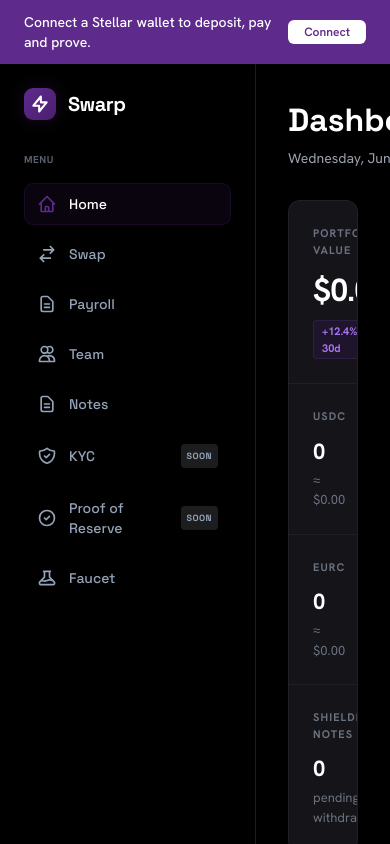
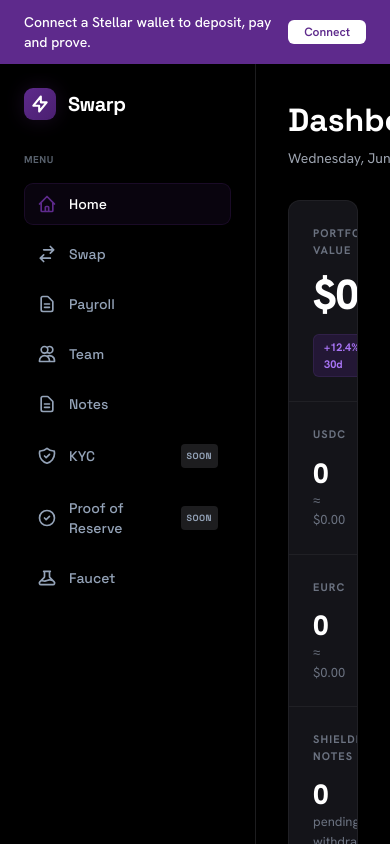
Before and after one commit to codeZe-us/swarp, a Next.js app in the folder web/: page / in a window 390 px wide. Shown: the top 844 px of the page. Built offline with nearby package versions, Linux system fonts and the light colour scheme; no server answers.

Commit message:
fix: fixes

```diff
--- a/web/app/page.tsx
+++ b/web/app/page.tsx
@@ -160,33 +160,42 @@ export default function Home() {
 
         {/* Row 1: Portfolio Value & Balances */}
         <div className="bg-[#141419] border border-white/5 rounded-xl flex flex-col md:flex-row overflow-hidden">
-          <div className="p-6 md:p-8 flex-1 border-b md:border-b-0 md:border-r border-white/5">
+          <div className="p-6 md:p-8 flex-[1.5] border-b md:border-b-0 md:border-r border-white/5 flex flex-col justify-between">
             <span className="text-[11px] font-bold text-gray-500 uppercase tracking-widest block mb-4">PORTFOLIO VALUE</span>
-            <div className="flex flex-col gap-3">
-              <h2 className="text-[32px] font-bold text-white tracking-tight leading-none">
-                ${totalValue.toLocaleString('en-US', { minimumFractionDigits: 2, maximumFractionDigits: 2 })}
-              </h2>
-              <div>
-                <span className="inline-flex bg-[#3B1C5F]/30 text-[#A874F5] px-2 py-0.5 rounded text-[11px] font-bold border border-[#A874F5]/10">
-                  +12.4% 30d
+            <div className="flex flex-col items-start gap-4">
+              <div className="flex items-baseline">
+                <h2 className="text-[42px] font-extrabold text-white tracking-tight leading-none">
+                  ${totalValue.toLocaleString('en-US', { minimumFractionDigits: 2, maximumFractionDigits: 2 }).split('.')[0]}
+                </h2>
+                <span className="text-[22px] font-bold text-gray-400 ml-0.5">
+                  .{totalValue.toLocaleString('en-US', { minimumFractionDigits: 2, maximumFractionDigits: 2 }).split('.')[1]}
                 </span>
               </div>
+              <span className="inline-flex bg-[#3B1C5F]/40 text-[#A874F5] px-2.5 py-1 rounded-[6px] text-[11px] font-bold border border-[#A874F5]/10">
+                +12.4% 30d
+              </span>
             </div>
           </div>
-          <div className="p-6 md:p-8 flex-1 border-b md:border-b-0 md:border-r border-white/5">
+          <div className="p-6 md:p-8 flex-1 border-b md:border-b-0 md:border-r border-white/5 flex flex-col justify-between">
             <span className="text-[11px] font-bold text-gray-500 uppercase tracking-widest block mb-4">USDC</span>
-            <div className="text-[22px] font-bold text-white mb-2 leading-none">{balances.USDC.toLocaleString('en-US', {minimumFractionDigits: 0, maximumFractionDigits: 0})}</div>
-            <div className="text-[13px] text-gray-500">≈ ${balances.USDC.toLocaleString('en-US', {minimumFractionDigits: 2, maximumFractionDigits: 2})}</div>
+            <div>
+              <div className="text-[28px] font-extrabold text-white mb-1 leading-none">{balances.USDC.toLocaleString('en-US', {minimumFractionDigits: 0, maximumFractionDigits: 0})}</div>
+              <div className="text-[13px] text-gray-500">≈ ${balances.USDC.toLocaleString('en-US', {minimumFractionDigits: 2, maximumFractionDigits: 2})}</div>
+            </div>
           </div>
-          <div className="p-6 md:p-8 flex-1 border-b md:border-b-0 md:border-r border-white/5">
+          <div className="p-6 md:p-8 flex-1 border-b md:border-b-0 md:border-r border-white/5 flex flex-col justify-between">
             <span className="text-[11px] font-bold text-gray-500 uppercase tracking-widest block mb-4">EURC</span>
-            <div className="text-[22px] font-bold text-white mb-2 leading-none">{balances.EURC.toLocaleString('en-US', {minimumFractionDigits: 0, maximumFractionDigits: 0})}</div>
-            <div className="text-[13px] text-gray-500">≈ ${eurcUsdVal.toLocaleString('en-US', {minimumFractionDigits: 2, maximumFractionDigits: 2})}</div>
+            <div>
+              <div className="text-[28px] font-extrabold text-white mb-1 leading-none">{balances.EURC.toLocaleString('en-US', {minimumFractionDigits: 0, maximumFractionDigits: 0})}</div>
+              <div className="text-[13px] text-gray-500">≈ ${eurcUsdVal.toLocaleString('en-US', {minimumFractionDigits: 2, maximumFractionDigits: 2})}</div>
+            </div>
           </div>
-          <div className="p-6 md:p-8 flex-1">
+          <div className="p-6 md:p-8 flex-1 flex flex-col justify-between">
             <span className="text-[11px] font-bold text-gray-500 uppercase tracking-widest block mb-4">SHIELDED NOTES</span>
-            <div className="text-[22px] font-bold text-white mb-2 leading-none">{activeNotes.length}</div>
-            <div className="text-[13px] text-gray-500">pending withdrawal</div>
+            <div>
+              <div className="text-[28px] font-extrabold text-white mb-1 leading-none">{activeNotes.length}</div>
+              <div className="text-[13px] text-gray-500">pending withdrawal</div>
+            </div>
           </div>
         </div>
 
@@ -278,10 +287,10 @@ export default function Home() {
                 <button
                   key={t}
                   onClick={() => setFilter(t)}
-                  className={`px-4 py-2 rounded-lg text-[13px] font-bold capitalize transition-colors ${
+                  className={`px-4 py-1.5 rounded-lg text-[13px] font-bold capitalize transition-colors ${
                     filter === t
-                      ? 'bg-[#3B1C5F]/30 text-[#A874F5] border border-[#A874F5]/20'
-                      : 'bg-transparent border border-white/5 text-gray-400 hover:text-white hover:border-white/20'
+                      ? 'bg-transparent text-white border border-white/10'
+                      : 'bg-transparent border border-transparent text-gray-500 hover:text-white'
                   }`}
                 >
                   {t}
@@ -290,34 +299,41 @@ export default function Home() {
             </div>
           </div>
 
-          <div className="space-y-2">
+          <div className="space-y-1">
             {filteredTransactions.slice(0, 5).map((tx) => {
               const isDeposit = tx.type === 'deposit';
               const isPrivate = tx.privacy === 'private';
+
+              let iconColor = isDeposit ? 'text-[#3B82F6] bg-[#1E3A8A]/20' : 'text-[#A874F5] bg-[#3B1C5F]/20';
+              let title = isDeposit ? 'Deposit to pool' : tx.type === 'withdrawal' ? `Swap ${tx.asset}` : 'June payroll';
+              if (tx.type === 'withdrawal' && isPrivate) {
+                title = `Swap USDC → EURC`;
+              }
+
               return (
                 <div key={tx.txHash}
                      onClick={() => { setSelectedTxHash(tx.txHash); setIsDetailOpen(true); }}
-                     className="flex items-center justify-between group cursor-pointer p-3 -mx-3 rounded-lg hover:bg-white/5 transition-colors"
+                     className="flex items-center justify-between group cursor-pointer p-4 -mx-4 rounded-xl hover:bg-white/5 transition-colors border-b border-transparent hover:border-white/5"
                 >
-                  <div className="flex items-center gap-4">
-                    <div className="w-10 h-10 rounded-xl bg-[#2A2A35] flex items-center justify-center text-gray-400">
+                  <div className="flex items-center gap-5">
+                    <div className={`w-10 h-10 rounded-full flex items-center justify-center ${iconColor}`}>
                       {isDeposit ? (
                         <svg className="w-5 h-5" fill="none" viewBox="0 0 24 24" stroke="currentColor">
                           <path strokeLinecap="round" strokeLinejoin="round" strokeWidth={1.5} d="M19 14l-7 7m0 0l-7-7m7 7V3" />
                         </svg>
                       ) : tx.type === 'withdrawal' ? (
-                        <svg className="w-5 h-5" fill="none" viewBox="0 0 24 24" stroke="currentColor">
-                          <path strokeLinecap="round" strokeLinejoin="round" strokeWidth={1.5} d="M13.828 10.172a4 4 0 00-5.656 0l-4 4a4 4 0 105.656 5.656l1.102-1.101m-.758-4.899a4 4 0 005.656 0l4-4a4 4 0 00-5.656-5.656l-1.1 1.1" />
+                        <svg className="w-4 h-4 transform rotate-45" fill="none" viewBox="0 0 24 24" stroke="currentColor">
+                          <path strokeLinecap="round" strokeLinejoin="round" strokeWidth={2} d="M13.828 10.172a4 4 0 00-5.656 0l-4 4a4 4 0 105.656 5.656l1.102-1.101m-.758-4.899a4 4 0 005.656 0l4-4a4 4 0 00-5.656-5.656l-1.1 1.1" />
                         </svg>
                       ) : (
                         <svg className="w-5 h-5" fill="none" viewBox="0 0 24 24" stroke="currentColor">
-                          <path strokeLinecap="round" strokeLinejoin="round" strokeWidth={1.5} d="M17 20h5v-2a3 3 0 00-5.356-1.857M17 20H7m10 0v-2c0-.656-.126-1.283-.356-1.857M7 20H2v-2a3 3 0 015.356-1.857M7 20v-2c0-.656.126-1.283.356-1.857m0 0a5.002 5.002 0 019.288 0M15 7a3 3 0 11-6 0 3 3 0 016 0zm6 3a2 2 0 11-4 0 2 2 0 014 0zM7 10a2 2 0 11-4 0 2 2 0 014 0z" />
+                          <path strokeLinecap="round" strokeLinejoin="round" strokeWidth={1.5} d="M8 7h12m0 0l-4-4m4 4l-4 4m0 6H4m0 0l4 4m-4-4l4-4" />
                         </svg>
                       )}
                     </div>
                     <div>
-                      <div className="text-[15px] font-bold text-white mb-0.5 group-hover:text-purple-400 transition-colors">
-                        {isDeposit ? 'Deposit to pool' : tx.type === 'withdrawal' ? `Swap ${tx.asset}` : 'June payroll'}
+                      <div className="text-[15px] font-bold text-white mb-0.5 group-hover:text-[#A874F5] transition-colors">
+                        {title}
                       </div>
                       <div className="text-[13px] text-gray-500">
                         {isDeposit ? `${tx.asset} commitment` : isPrivate ? 'shielded' : '4 recipients · private'}
@@ -325,9 +341,9 @@ export default function Home() {
                     </div>
                   </div>
 
-                  <div className="flex items-center gap-8">
-                    <div className={`text-[11px] font-bold px-3 py-1 rounded-md uppercase tracking-wider ${
-                      isPrivate ? 'bg-[#3B1C5F]/30 text-[#A874F5] border border-[#A874F5]/10' : 'bg-white/5 text-gray-400 border border-white/5'
+                  <div className="flex items-center gap-10">
+                    <div className={`text-[10px] font-bold px-2 py-1 rounded-[4px] uppercase tracking-widest ${
+                      isPrivate ? 'bg-[#3B1C5F]/30 text-[#A874F5] border border-[#A874F5]/10' : 'bg-transparent text-gray-500 border border-white/10'
                     }`}>
                       {tx.privacy}
                     </div>
@@ -335,9 +351,10 @@ export default function Home() {
                       <div className="text-[15px] font-bold text-white mb-0.5">
                         {isDeposit ?
                           formatCurrency(tx.amount, tx.asset) :
-                          isPrivate && tx.type === 'withdrawal' ? `${tx.amount} ${tx.asset}` :
+                          isPrivate && tx.type === 'withdrawal' ? `${tx.amount} ` :
                           formatCurrency(tx.amount, tx.asset)
                         }
+                        {isPrivate && tx.type === 'withdrawal' && <span className="text-[#A874F5]">{tx.asset}</span>}
                       </div>
                       <div className="text-[13px] text-gray-500">
                         {new Date(tx.timestamp).toLocaleDateString('en-US', { month: 'short', day: 'numeric' })}
--- a/web/app/swap/page.tsx
+++ b/web/app/swap/page.tsx
@@ -391,8 +391,12 @@ export default function SwapPage() {
       }
 
       const outputAssetAddress = (config as any)[`${withdrawAssetOutCode}_SAC_ID`] || '';
+      const inputAssetAddress = (config as any)[`${note.asset}_SAC_ID`] || '';
       if (!outputAssetAddress) {
         console.warn(`MOCK MODE: Token contract for output asset is not configured.`);
+      }
+      if (!inputAssetAddress) {
+        console.warn(`MOCK MODE: Token contract for input asset is not configured.`);
       }
 
       // -------------------------------------------------------------
@@ -490,8 +494,8 @@ export default function SwapPage() {
       // Submit transaction via contracts.ts
       const result = await submitWithdraw(
         recipientAddress,
-        depositAsset.id,
-        withdrawAsset.id,
+        inputAssetAddress,
+        outputAssetAddress,
         proofHex,
         nullifierBig.toString(16).padStart(64, '0'),
         rootBigInt.toString(16).padStart(64, '0'),
```
Also changed, not shown: web/lib/contracts.ts (+16 -12 lines).
